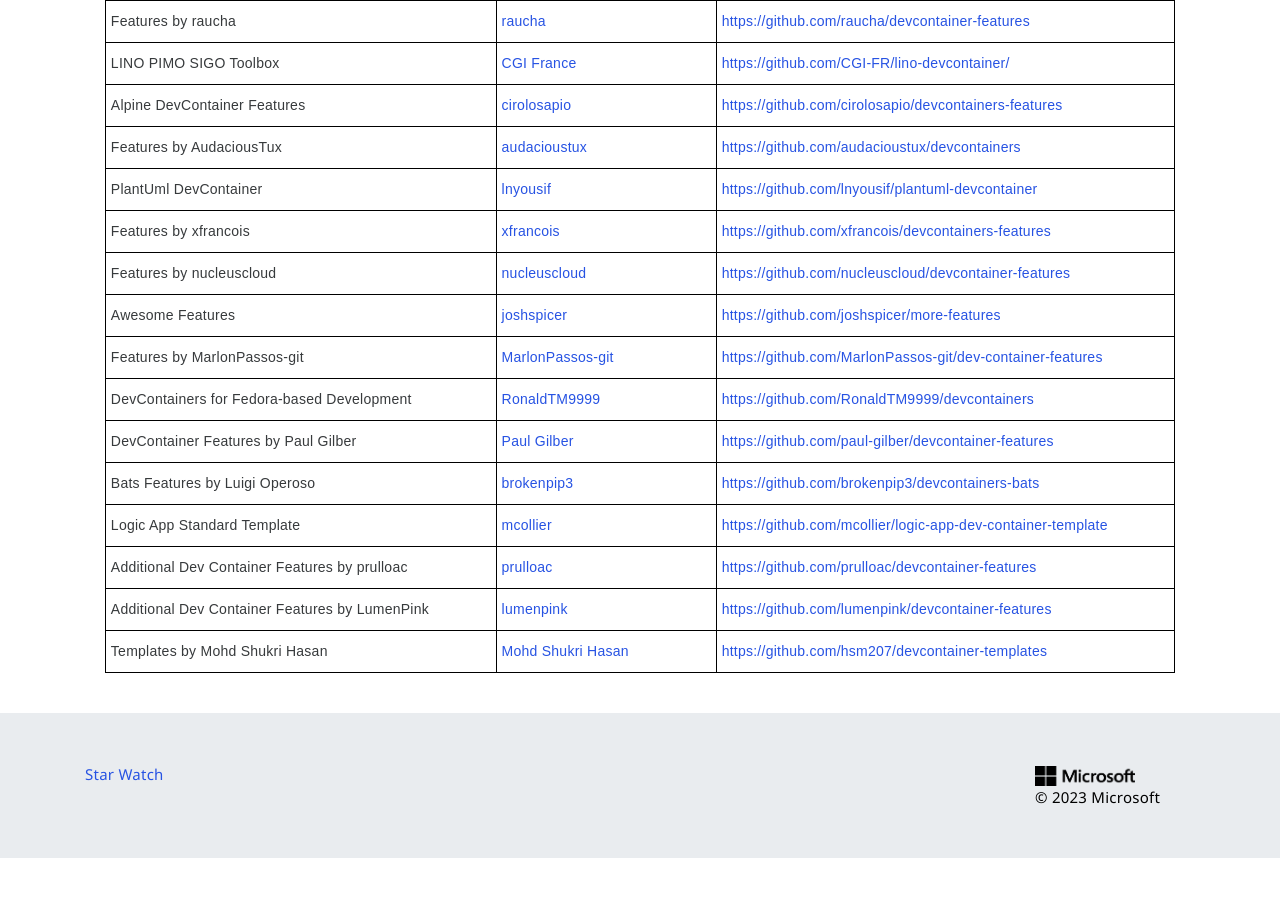
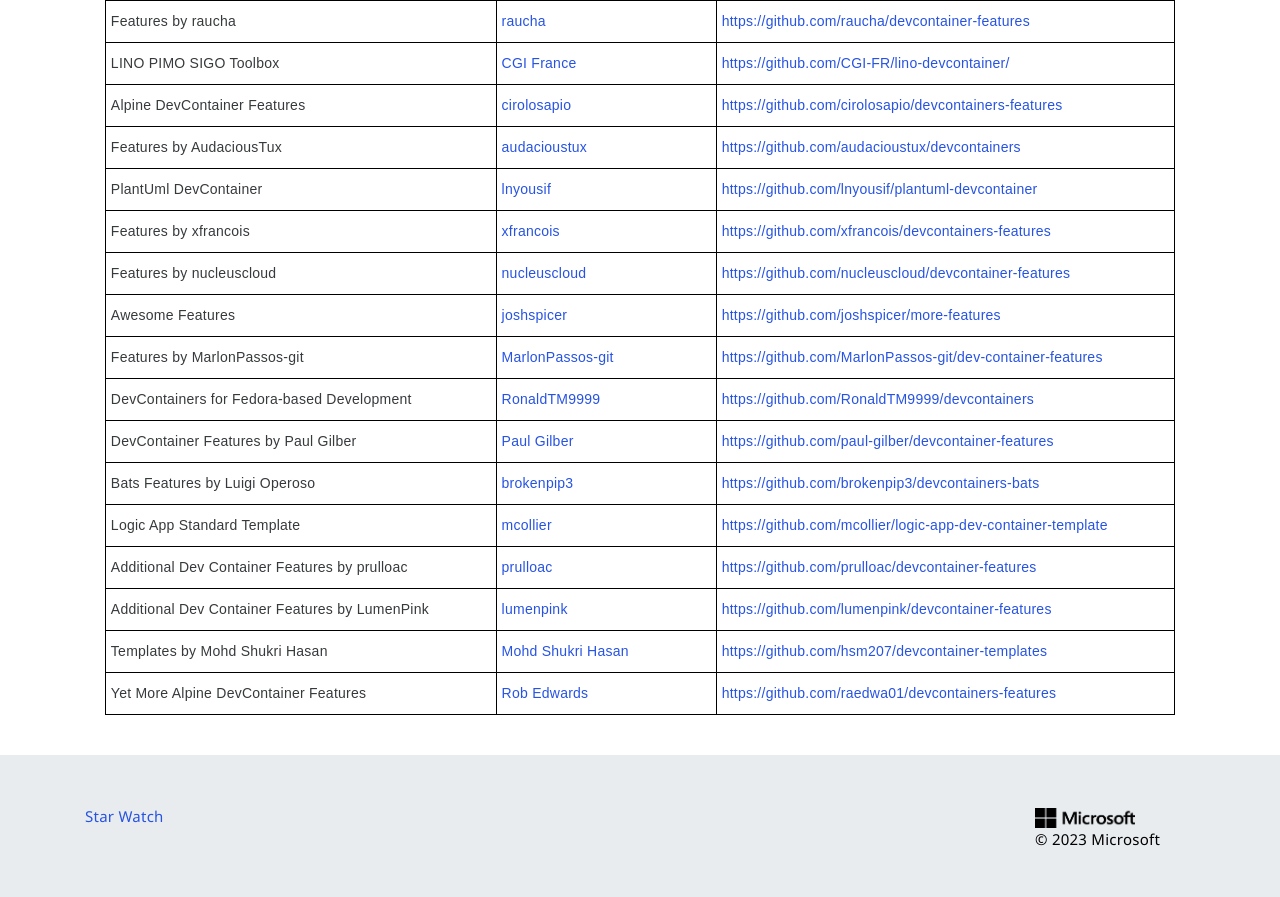
Before and after one commit to devcontainers/devcontainers.github.io, a Jekyll site: the page built from collections.html, in a window 1280 px wide and 900 px high, scrolled down 5080 px. Shown: the top 897 px of the window. Built offline with Jekyll 4.4.1, drawn with Linux system fonts in a browser that asks for light colours; nearby versions of some CDN libraries; comment, search, counter and statistics services are not loaded; before the commit the page ends 5938 px from its top, so only the background shows below that.

Commit message:
Added Yet More Alpine DevContainer Features

```diff
--- a/_data/collection-index.yml
+++ b/_data/collection-index.yml
@@ -643,3 +643,8 @@
   contact: https://github.com/hsm207/devcontainer-templates/issues
   repository: https://github.com/hsm207/devcontainer-templates
   ociReference: ghcr.io/hsm207/devcontainer-templates
+- name: Yet More Alpine DevContainer Features
+  maintainer: Rob Edwards
+  contact: https://github.com/raedwa01/devcontainers-features/issues
+  repository: https://github.com/raedwa01/devcontainers-features
+  ociReference: ghcr.io/raedwa01/devcontainer-templates
```
